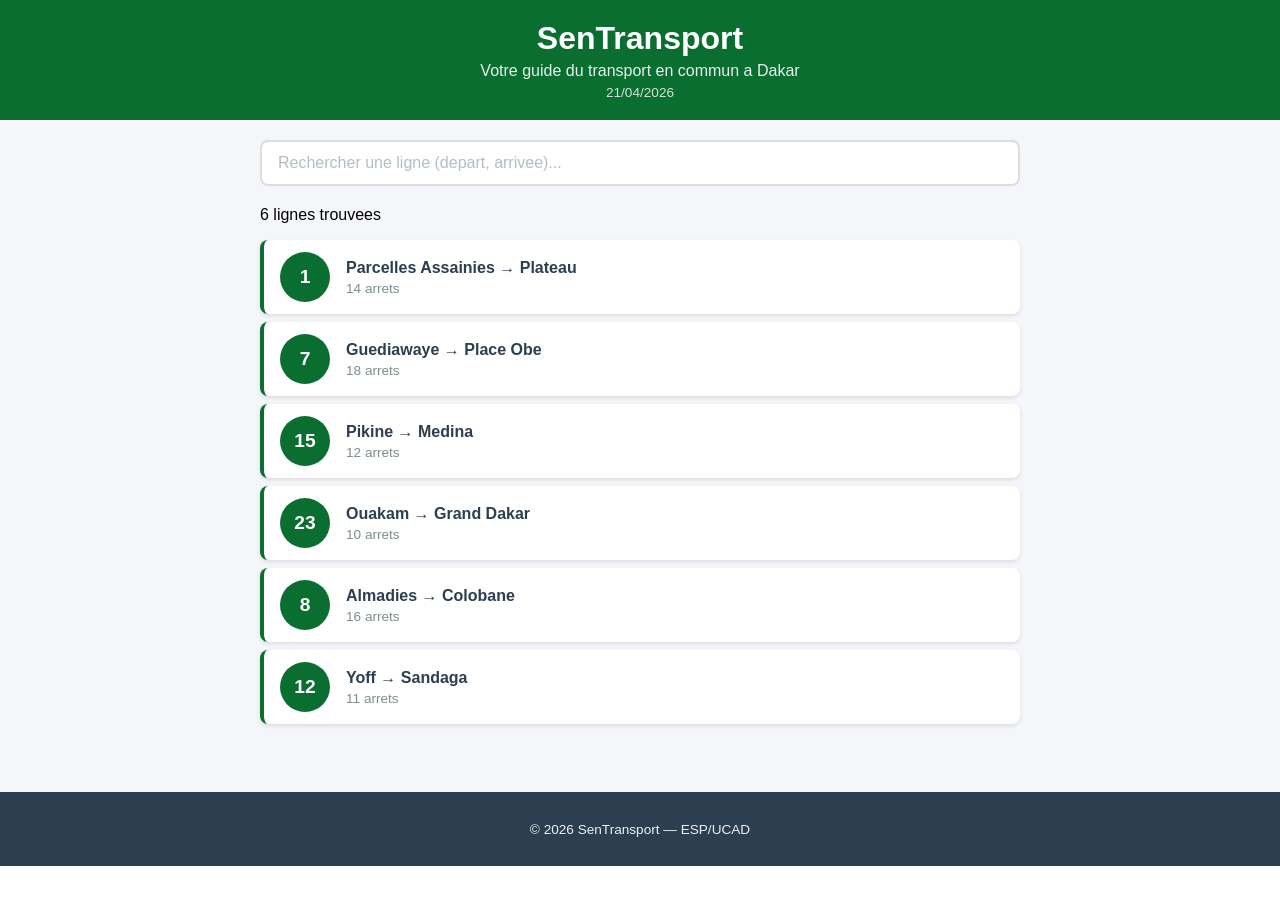
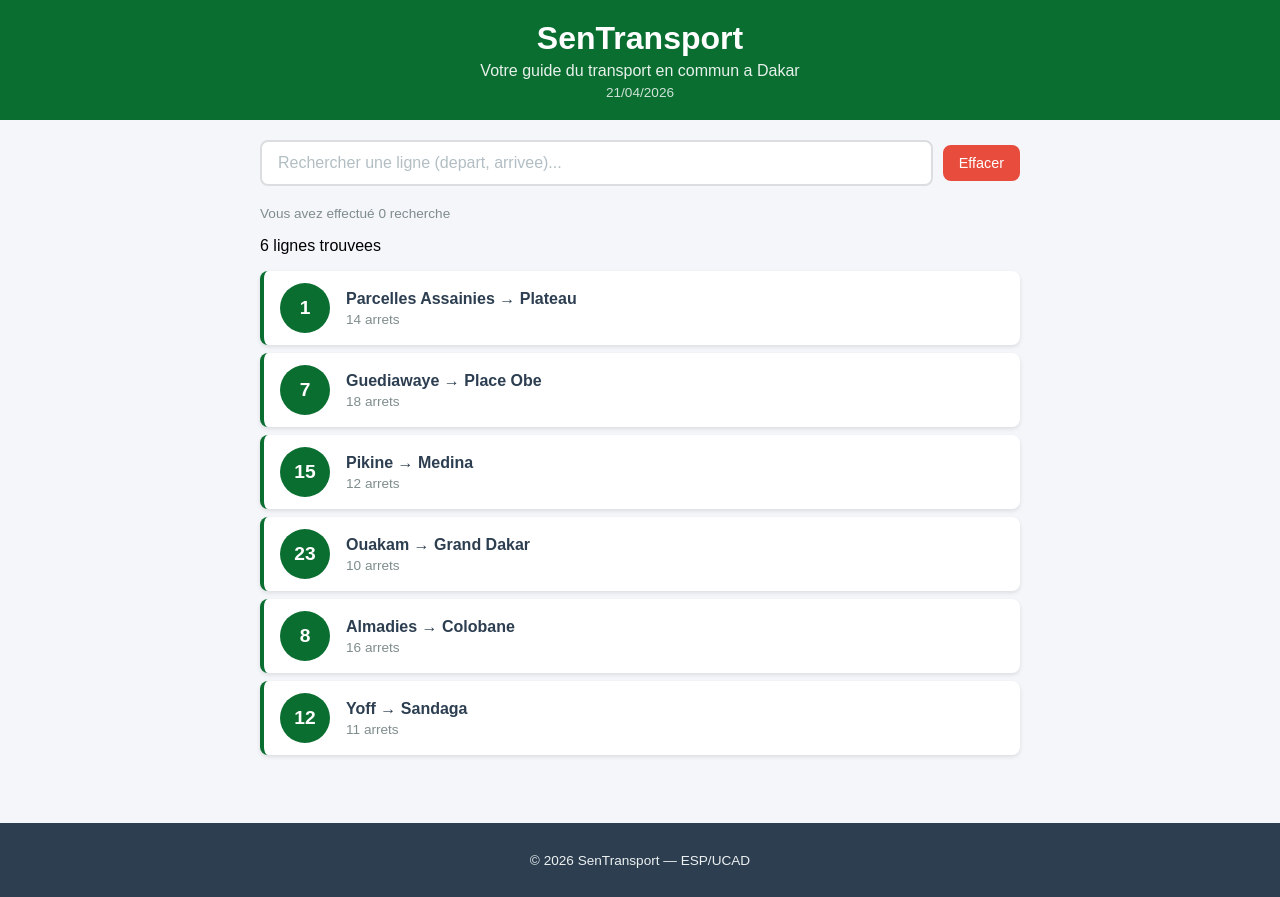
Before and after one commit to khadyjacamara/sentransport, a React (Create React App) app: page / in a window 1280 px wide. Before the commit the page ends 866 px from the top, so only its background shows below. Built offline with nearby package versions, Linux system fonts and the light colour scheme.

Commit message:
Lab 3 : exercices effacer, aucune Ligne et compteur

```diff
--- a/src/App.css
+++ b/src/App.css
@@ -37,3 +37,16 @@
     margin-right: 12px;
   }
 }
+
+.aucune-ligne {
+  text-align: center;
+  color: #e74c3c;
+  font-size: 1rem;
+  margin-top: 20px;
+}
+
+.compteur-recherche {
+  color: #7f8c8d;
+  font-size: 0.85rem;
+  margin-bottom: 8px;
+}
--- a/src/App.js
+++ b/src/App.js
@@ -9,6 +9,7 @@
 function App() {
   const [recherche, setRecherche] = useState("");
   const [ligneSelectionnee, setLigneSelectionnee] = useState(null);
+  const [nbRecherches, setNbRecherches] = useState(0);
 
   const lignes = [
     { id: 1, numero: "1", depart: "Parcelles Assainies",
@@ -57,10 +58,22 @@
     <div className="App">
       <Header />
       <main className="contenu">
-        <Recherche valeur={recherche} onChange={setRecherche} />
+        <Recherche
+          valeur={recherche}
+          onChange={(val) => {
+            setRecherche(val);
+            setNbRecherches(n => n + 1);
+          }}
+        />
+        <p className="compteur-recherche">
+          Vous avez effectué {nbRecherches} recherche{nbRecherches > 1 ? 's' : ''}
+        </p>
         <p className="resultat-recherche">
           {lignesFiltrees.length} ligne{lignesFiltrees.length > 1 ? 's' : ''} trouvee{lignesFiltrees.length > 1 ? 's' : ''}
         </p>
+        {lignesFiltrees.length === 0 && (
+          <p className="aucune-ligne">Aucune ligne trouvée.</p>
+        )}
         {lignesFiltrees.map(ligne => (
           <LigneBus
             key={ligne.id}
--- a/src/Recherche.css
+++ b/src/Recherche.css
@@ -1,9 +1,12 @@
 .recherche {
+  display: flex;
+  gap: 10px;
+  align-items: center;
   margin-bottom: 20px;
 }
 
 .recherche-input {
-  width: 100%;
+  flex: 1;
   padding: 12px 16px;
   font-size: 1rem;
   border: 2px solid #dcdde1;
@@ -20,3 +23,17 @@
 .recherche-input::placeholder {
   color: #b2bec3;
 }
+
+.recherche-effacer {
+  padding: 10px 16px;
+  background-color: #e74c3c;
+  color: white;
+  border: none;
+  border-radius: 8px;
+  cursor: pointer;
+  font-size: 0.9rem;
+}
+
+.recherche-effacer:hover {
+  background-color: #c0392b;
+}
--- a/src/Recherche.js
+++ b/src/Recherche.js
@@ -10,6 +10,12 @@
         value={valeur}
         onChange={e => onChange(e.target.value)}
       />
+      <button
+        className="recherche-effacer"
+        onClick={() => onChange("")}
+      >
+        Effacer
+      </button>
     </div>
   );
 }
```
